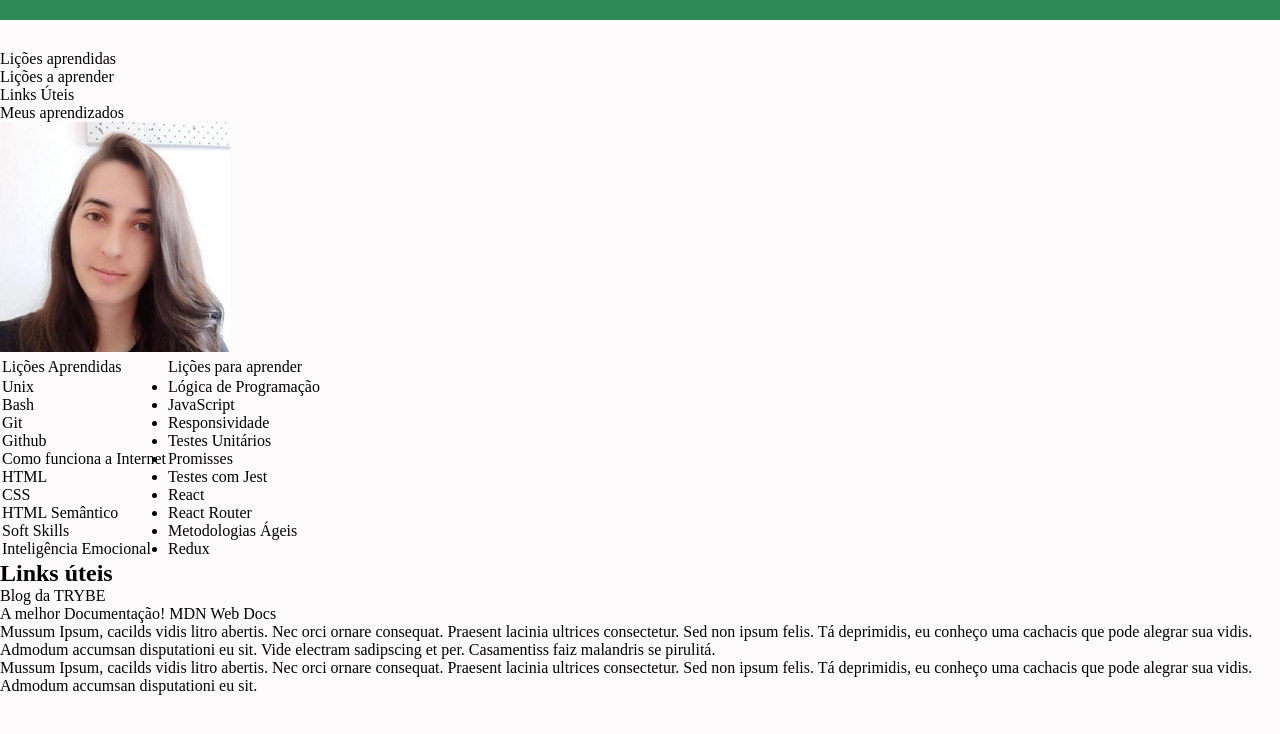
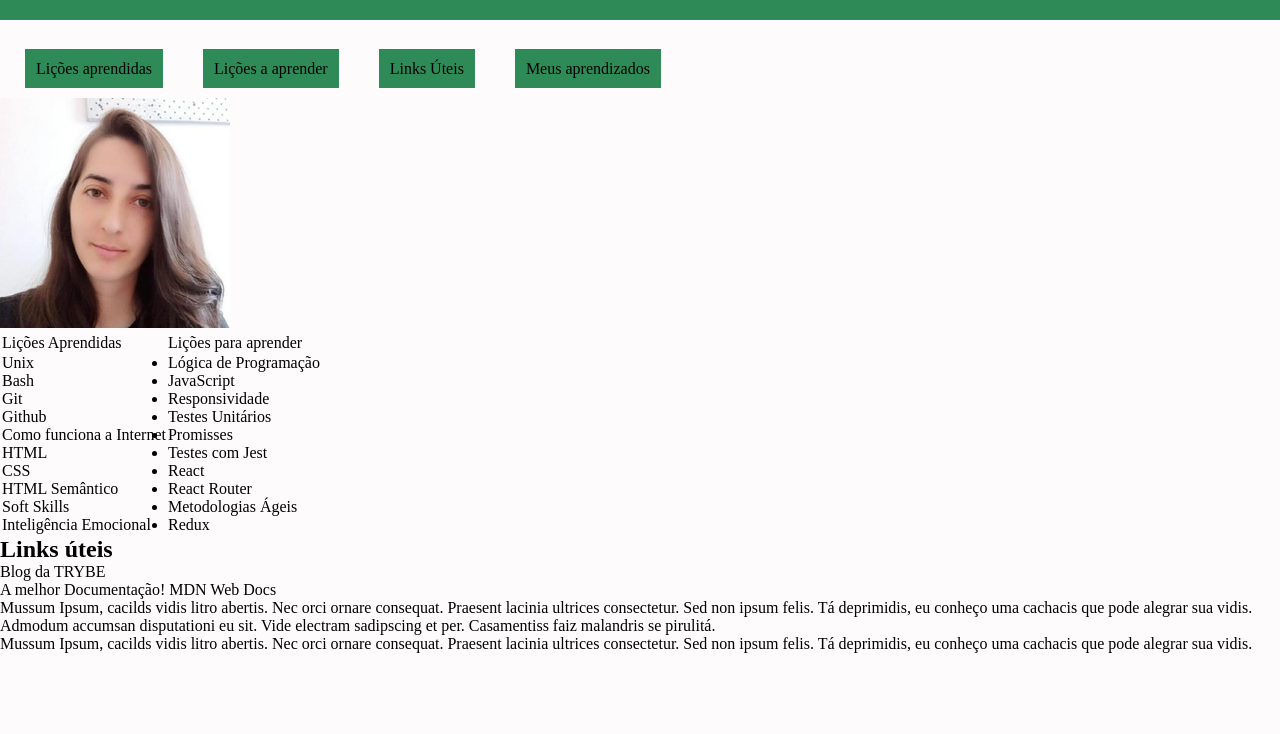
Before and after one commit to uetiari/trybe-lesson-learned, a website: page index.html in a window 1280 px wide. Shown: the part 50-784 px from the top of the page. Drawn offline with Linux system fonts and the light colour scheme.

Commit message:
Requisito #13

```diff
--- a/index.html
+++ b/index.html
@@ -89,7 +89,6 @@
             <p>
                 Mussum Ipsum, cacilds vidis litro abertis. Nec orci ornare consequat. Praesent lacinia ultrices
                 consectetur. Sed non ipsum felis. Tá deprimidis, eu conheço uma cachacis que pode alegrar sua vidis.
-                Admodum accumsan disputationi eu sit.
             </p>
         </aside>
     </main>
--- a/style.css
+++ b/style.css
@@ -33,8 +33,23 @@ a:hover {
   margin-top: 10px;
 }
 
-#navigation {
+#navigation ul{
   display: flex;
   justify-content: flex-start;
   margin-top: 100px;
 }
+nav ul li {
+   list-style: none;
+   padding: 10px 5px 20px 15px;
+}
+
+#navigation a{
+  background-color: seagreen;
+  margin: 10px;
+  padding: 10px;
+  border: 1px solid seagreen;
+}
+
+#navigation a:hover{
+  color: white;
+}
```
